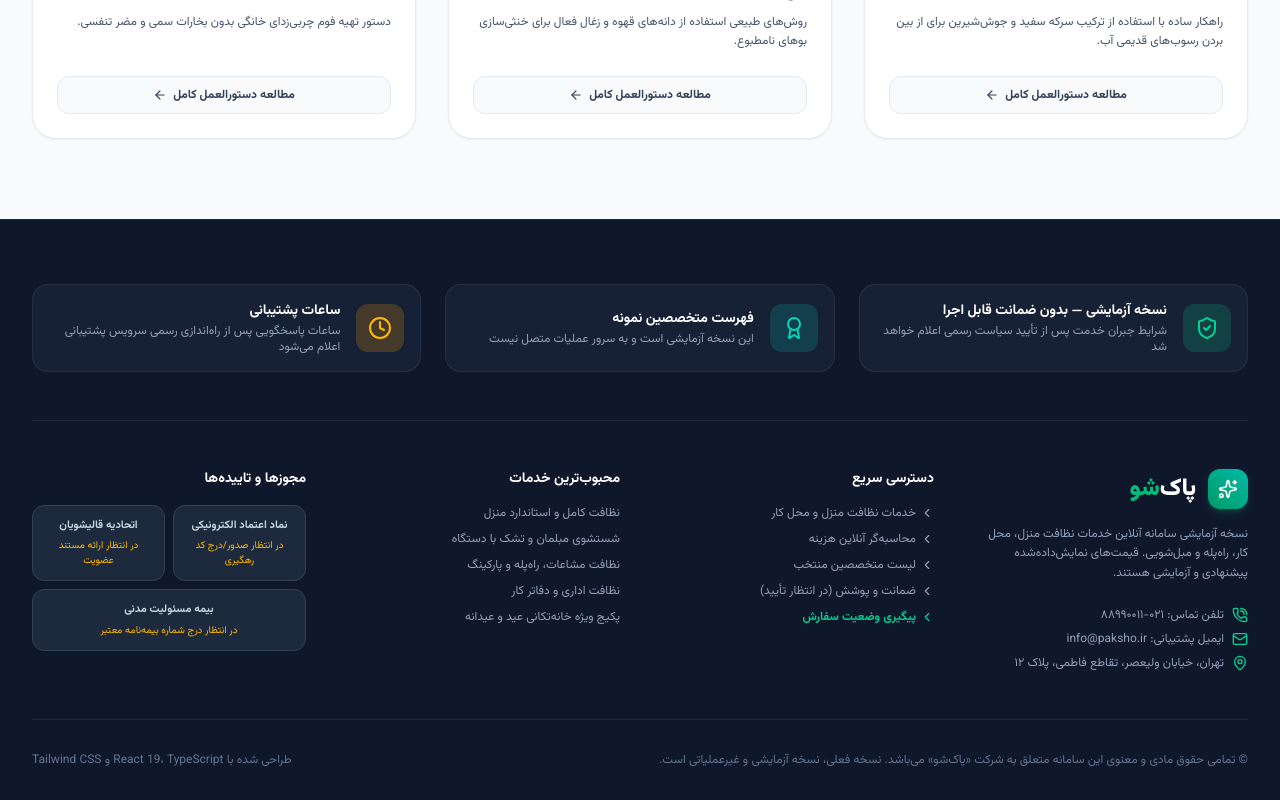
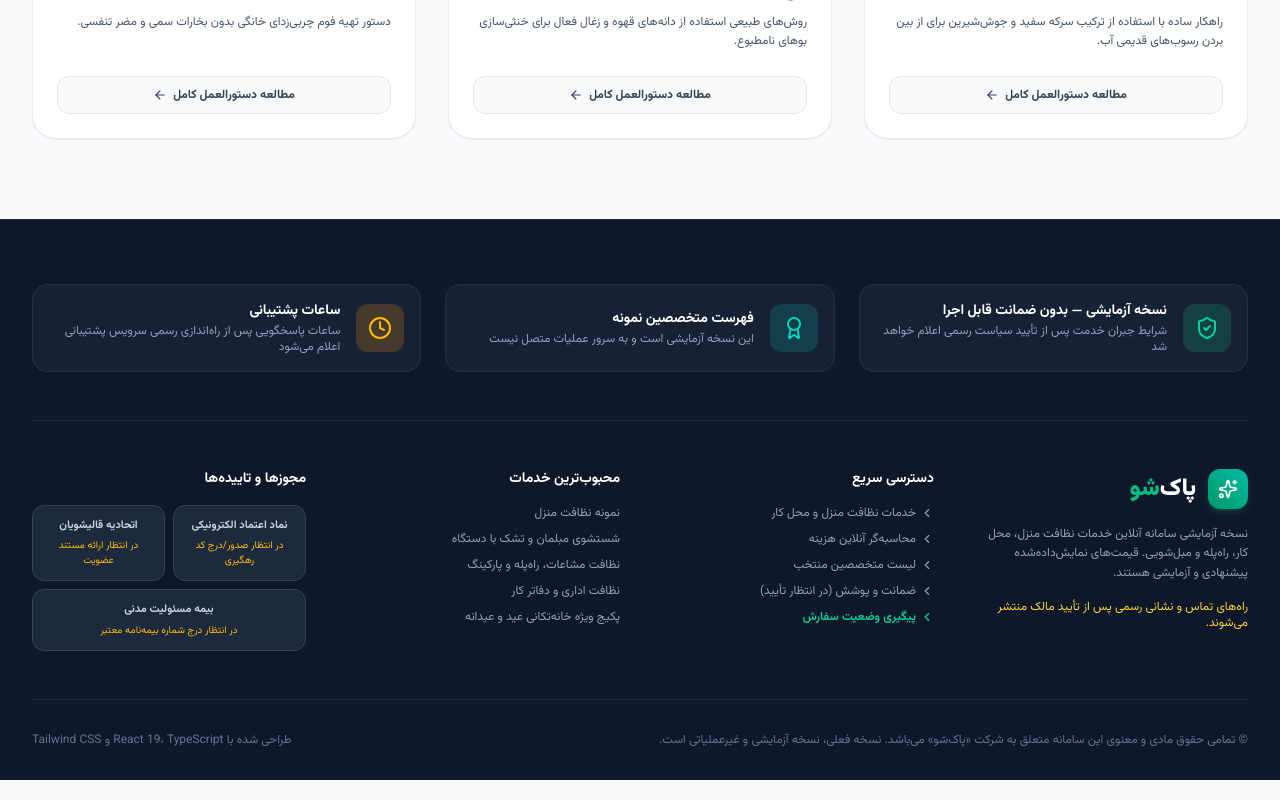
Before and after one commit to antigravity1344-code/my-cleaning-site, a React (Vite) app: page / in a window 1280 px wide. Shown: the part 8447-9247 px from the top of the page. Built offline with nearby package versions, Linux system fonts and the light colour scheme.

Commit message:
fix(safety-005): neutralize unverified operational claims and contact channels

```diff
--- a/src/components/Footer.tsx
+++ b/src/components/Footer.tsx
@@ -1,9 +1,6 @@
 import React from 'react';
 import {
   Sparkles,
-  PhoneCall,
-  Mail,
-  MapPin,
   ShieldCheck,
   Clock,
   Award,
@@ -78,20 +75,7 @@ export const Footer: React.FC<FooterProps> = ({
             <p className="text-xs text-slate-400 leading-relaxed">
               نسخه آزمایشی سامانه آنلاین خدمات نظافت منزل، محل کار، راه‌پله و مبل‌شویی. قیمت‌های نمایش‌داده‌شده پیشنهادی و آزمایشی هستند.
             </p>
-            <div className="pt-2 text-xs text-slate-400 flex flex-col gap-2">
-              <div className="flex items-center gap-2">
-                <PhoneCall className="w-4 h-4 text-emerald-400 shrink-0" />
-                <span>تلفن تماس: ۰۲۱-۸۸۹۹۰۰۱۱</span>
-              </div>
-              <div className="flex items-center gap-2">
-                <Mail className="w-4 h-4 text-emerald-400 shrink-0" />
-                <span>ایمیل پشتیبانی: info@paksho.ir</span>
-              </div>
-              <div className="flex items-center gap-2">
-                <MapPin className="w-4 h-4 text-emerald-400 shrink-0" />
-                <span>تهران، خیابان ولیعصر، تقاطع فاطمی، پلاک ۱۲</span>
-              </div>
-            </div>
+            <p className="text-xs text-amber-300">راه‌های تماس و نشانی رسمی پس از تأیید مالک منتشر می‌شوند.</p>
           </div>
 
           {/* Quick Access */}
@@ -137,7 +121,7 @@ export const Footer: React.FC<FooterProps> = ({
             <ul className="space-y-2.5 text-xs text-slate-400">
               <li>
                 <button onClick={onOpenBooking} className="hover:text-emerald-400 transition-colors cursor-pointer">
-                  نظافت کامل و استاندارد منزل
+                  نمونه نظافت منزل
                 </button>
               </li>
               <li>
```
